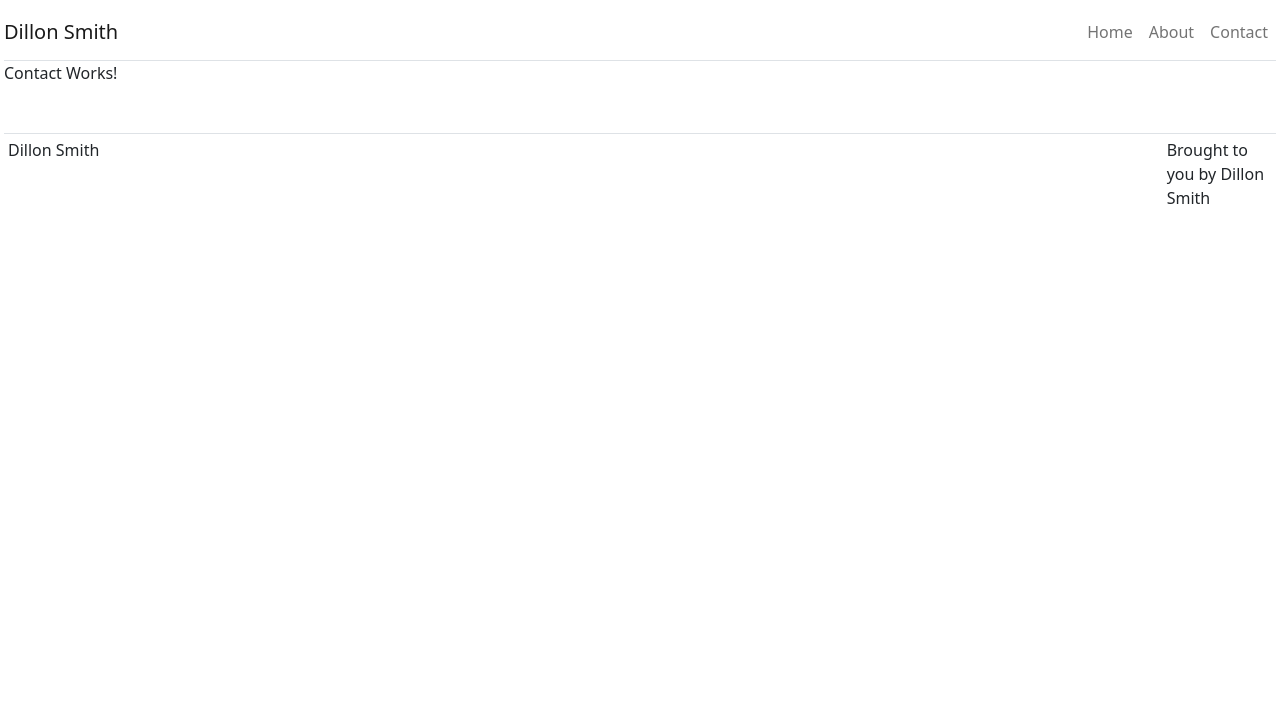
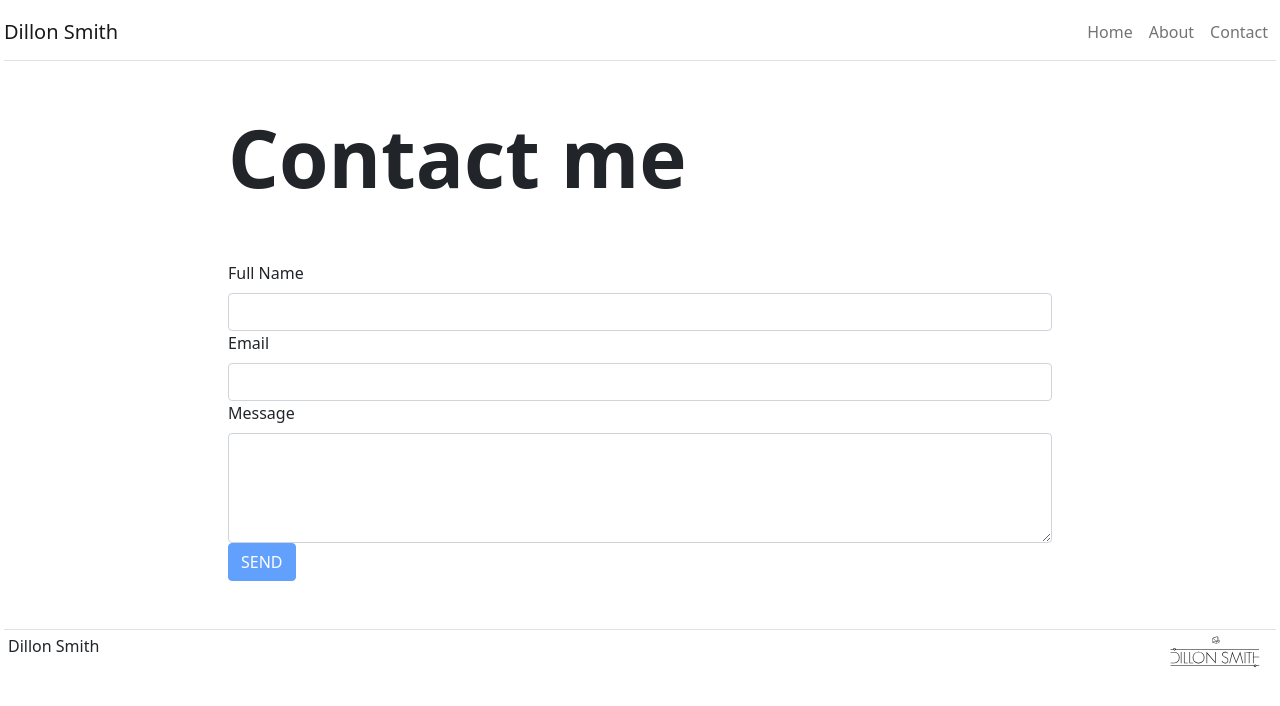
Before and after one commit to dillon-smith-us/react_portfolio, a React (Create React App) app: page /contact in a window 1280 px wide. Shown: the top 706 px of the page. Built offline with nearby package versions, Linux system fonts and the light colour scheme.

Commit message:
added logo, and built contact me

```diff
--- a/package.json
+++ b/package.json
@@ -7,6 +7,7 @@
     "@testing-library/jest-dom": "^5.14.1",
     "@testing-library/react": "^11.2.7",
     "@testing-library/user-event": "^12.8.3",
+    "axios": "^0.21.4",
     "bootstrap": "^5.1.1",
     "react": "^17.0.2",
     "react-bootstrap": "^1.6.3",
--- a/src/components/Footer.js
+++ b/src/components/Footer.js
@@ -2,6 +2,7 @@ import React from 'react';
 import Container from 'react-bootstrap/Container';
 import Row from 'react-bootstrap/Row';
 import Col from 'react-bootstrap/Col';
+import logo from '../assets/images/logo.svg';
 
 function Footer() {
 
@@ -13,7 +14,7 @@ function Footer() {
                         Dillon Smith
                     </Col>
                     <Col className="p-0 d-flex justify-content-end" md={1}>
-                        Brought to you by Dillon Smith
+                        <img class="logo-style" src={logo} alt="logo"/>
                     </Col>
                 </Row>
             </Container>
--- a/src/index.css
+++ b/src/index.css
@@ -44,3 +44,7 @@ code {
   height: 240px;
   margin-bottom: 40px;
 }
+
+.logo-style {
+  margin-right: 10px;
+}
--- a/src/pages/Contact.js
+++ b/src/pages/Contact.js
@@ -1,9 +1,77 @@
 import React from 'react';
+import Jumbo from '../components/Jumbo'
+import Content from '../components/Content'
+import Form from 'react-bootstrap/Form'
+import Button from 'react-bootstrap/Button'
 
-function Contact(props) {
-    return(
-    <p>Contact Works!</p>
-    )
+class Contact extends React.Component {
+     constructor(props) {
+     super(props);
+     this.state = {
+        name: '',
+        email: '',
+        message: '',
+        disabled: 'false',
+        emailSent: 'null',
+    }
+}
+
+change = (e) => {
+    console.log(e);
+    const target = e.target;
+    const value = target.type === 'checkbox' ? target.checked : target.value;
+    const name = target.name;
+
+    this.setState({
+        [name]: value
+    })
+}
+
+submit = (e) => {
+    e.preventDefault();
+// make sure they don't send two emails
+// keep in mind what services you are using
+    this.setState({
+        disabled: true
+    })
+}
+
+    render() {
+        return(
+            <div>
+                <Jumbo title={this.props.title} />
+                <Content>
+                    <Form onSubmit={this.handleSubmit}>
+                        <Form.Group>
+                            <Form.Label htmlFor="full-name">
+                                Full Name
+                            </Form.Label>
+                            <Form.Control id="full-name" name="name" type="text" value={this.state.name} onChange={this.change}/>
+                        </Form.Group>
+
+                        <Form.Group>
+                            <Form.Label htmlFor="full-name">
+                                Email
+                            </Form.Label>
+                            <Form.Control id="email" name="email" type="email" value={this.state.email} onChange={this.change}/>
+                        </Form.Group>
+
+                        <Form.Group>
+                            <Form.Label htmlFor="message">
+                                Message
+                            </Form.Label>
+                            <Form.Control id="message" name="message" as="textarea"rows="4" value={this.state.message} onChange={this.change}/>
+                        </Form.Group>
+
+                        <Button className="d-inline-block" variant="primary" type="submit" disabled={this.state.disabled}>SEND</Button>
+
+                        {this.state.sent === true && <p className="d=inline succes-msg">Email Sent</p>}
+                        {this.state.sent === false && <p className="d=inline error-msg">Error. Email not sent.</p>}
+                    </Form>
+                </Content>
+            </div>
+        );
+    }
 }
 
 export default Contact;
```
Also changed, not shown: src/assets/images/logo.svg (added), 1 other file (tests, documents, lock files or other folders).
